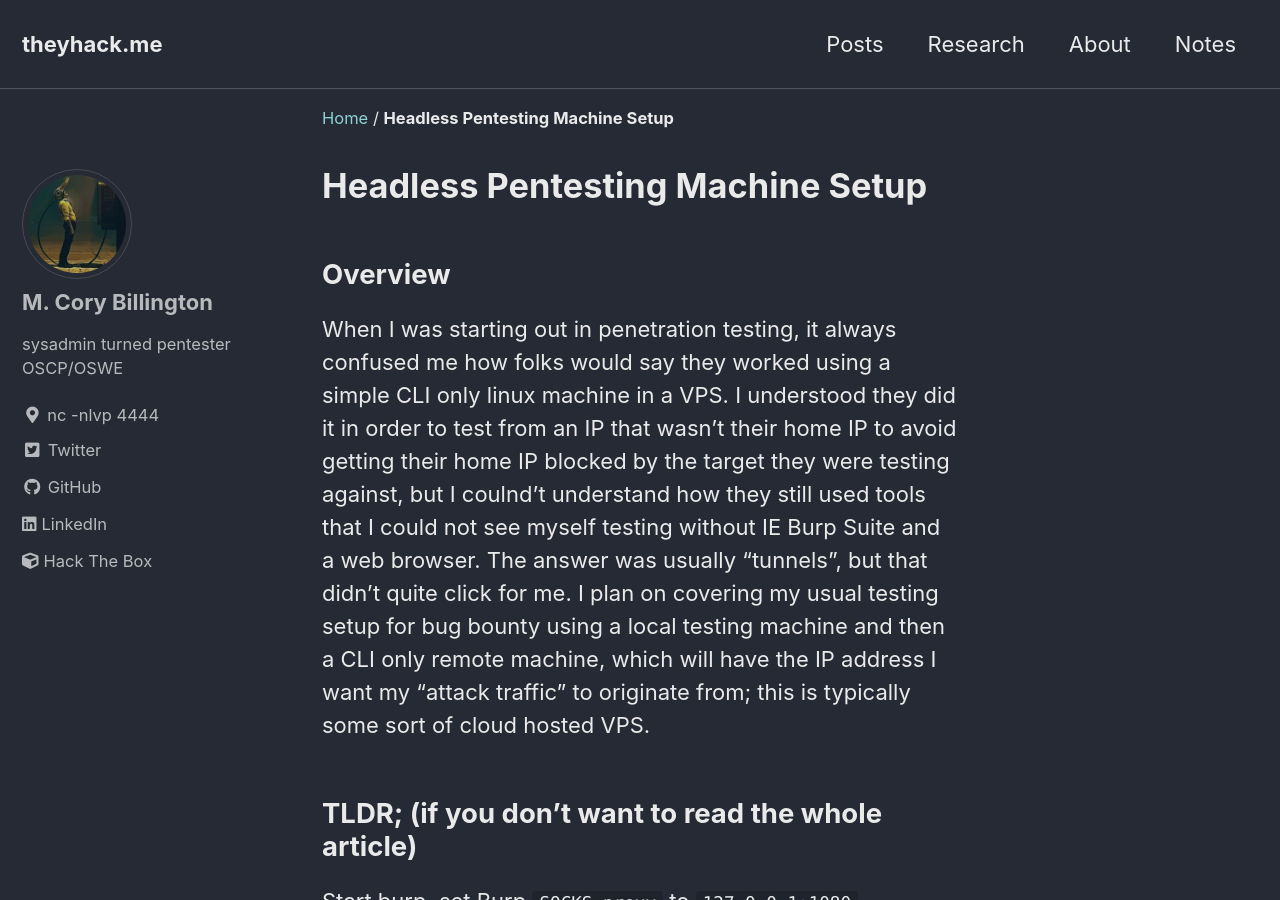
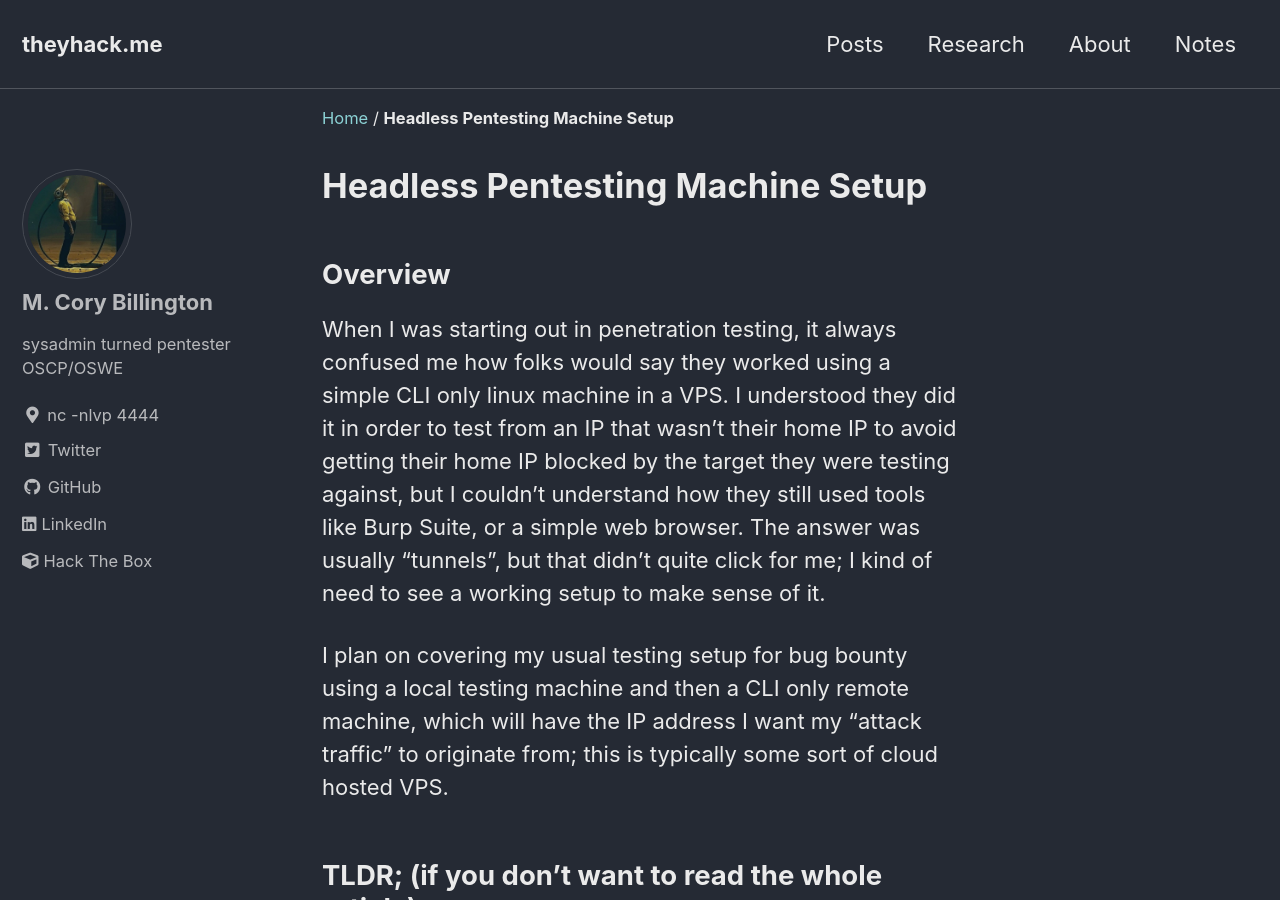
Before and after one commit to mcorybillington/mcorybillington.github.io, a Jekyll site: the page built from _posts/2025-09-22-Headless-Pentesting-Machine-Setup.md, in a window 1280 px wide and 900 px high. Built offline with Jekyll 4.4.1, drawn with Linux system fonts in a browser that asks for light colours; cached includes are drawn as plain includes; some of the changed text lies outside the part shown.

Commit message:
Update 2025-09-22-Headless-Pentesting-Machine-Setup.md
Fixed a couple typos and reformatted one section

```diff
--- a/_posts/2025-09-22-Headless-Pentesting-Machine-Setup.md
+++ b/_posts/2025-09-22-Headless-Pentesting-Machine-Setup.md
@@ -3,7 +3,8 @@ title: Headless Pentesting Machine Setup
 layout: posts
 ---
 ## Overview
-When I was starting out in penetration testing, it always confused me how folks would say they worked using a simple CLI only linux machine in a VPS. I understood they did it in order to test from an IP that wasn't their home IP to avoid getting their home IP blocked by the target they were testing against, but I coulnd't understand how they still used tools that I could not see myself testing without IE Burp Suite and a web browser. The answer was usually "tunnels", but that didn't quite click for me.
+When I was starting out in penetration testing, it always confused me how folks would say they worked using a simple CLI only linux machine in a VPS. I understood they did it in order to test from an IP that wasn't their home IP to avoid getting their home IP blocked by the target they were testing against, but I couldn't understand how they still used tools like Burp Suite, or a simple web browser. The answer was usually "tunnels", but that didn't quite click for me; I kind of need to see a working setup to make sense of it.
+
 I plan on covering my usual testing setup for bug bounty using a local testing machine and then a CLI only remote machine, which will have the IP address I want my "attack traffic" to originate from; this is typically some sort of cloud hosted VPS.
 ## TLDR; (if you don't want to read the whole article)
 Start burp, set Burp `SOCKS proxy` to `127.0.0.1:1080`.
```
Also changed, not shown: other parts of _posts/2025-09-22-Headless-Pentesting-Machine-Setup.md (+1 -1 lines).
